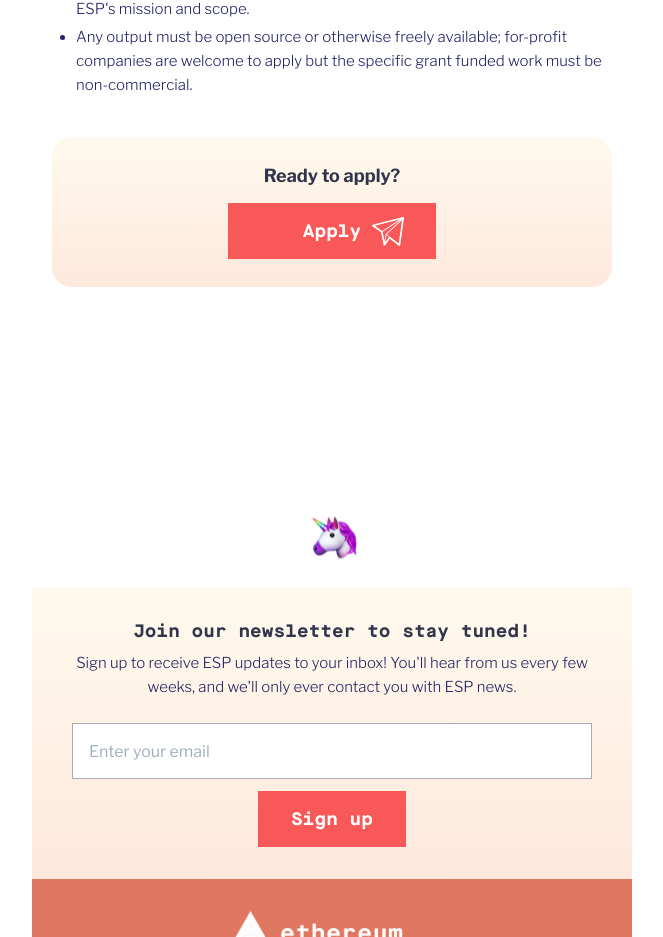
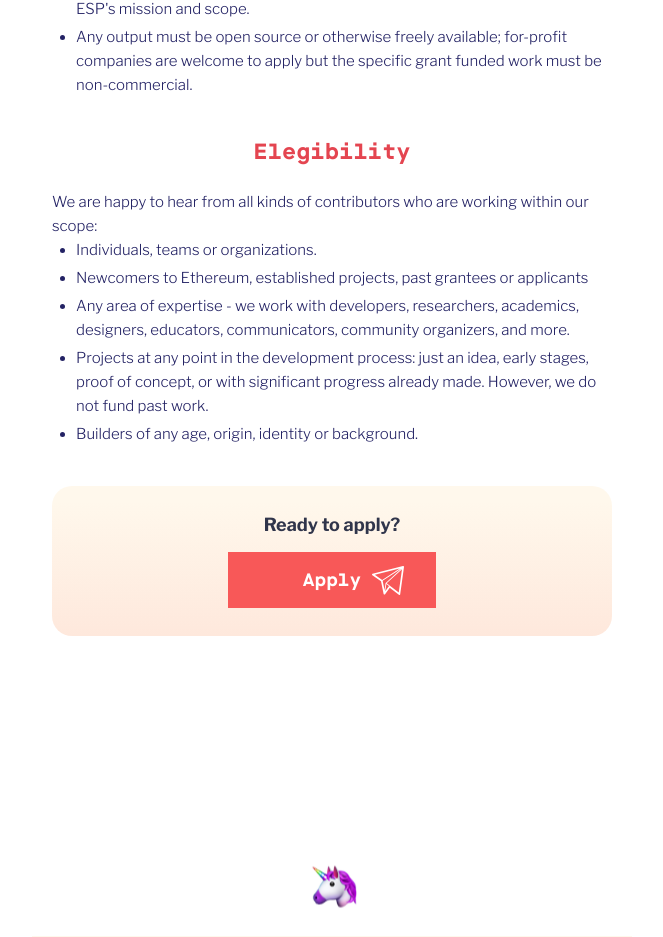
Before and after one commit to ethereum/esp-website, a Next.js app: page /applicants/small-grants in a window 1280 px wide. Shown: the part 2233-3170 px from the top of the page, without its empty margins (308-971 px from the left). Built offline with nearby package versions, Linux system fonts and the light colour scheme.

Commit message:
feat: add Eligibility section to /small-grants

```diff
--- a/src/pages/applicants/small-grants/index.tsx
+++ b/src/pages/applicants/small-grants/index.tsx
@@ -174,6 +174,31 @@ const SmallGrants: NextPage = () => {
               </ListItem>
             </List>
           </section>
+
+          <section id='eligibility'>
+            <PageSection mb={6}>Elegibility</PageSection>
+
+            <PageText>
+              We are happy to hear from all kinds of contributors who are working within our scope:
+            </PageText>
+
+            <List>
+              <ListItem>Individuals, teams or organizations.</ListItem>
+              <ListItem>
+                Newcomers to Ethereum, established projects, past grantees or applicants
+              </ListItem>
+              <ListItem>
+                Any area of expertise - we work with developers, researchers, academics, designers,
+                educators, communicators, community organizers, and more.
+              </ListItem>
+              <ListItem>
+                Projects at any point in the development process: just an idea, early stages, proof
+                of concept, or with significant progress already made. However, we do not fund past
+                work.
+              </ListItem>
+              <ListItem>Builders of any age, origin, identity or background.</ListItem>
+            </List>
+          </section>
         </Stack>
 
         <Stack>
```
